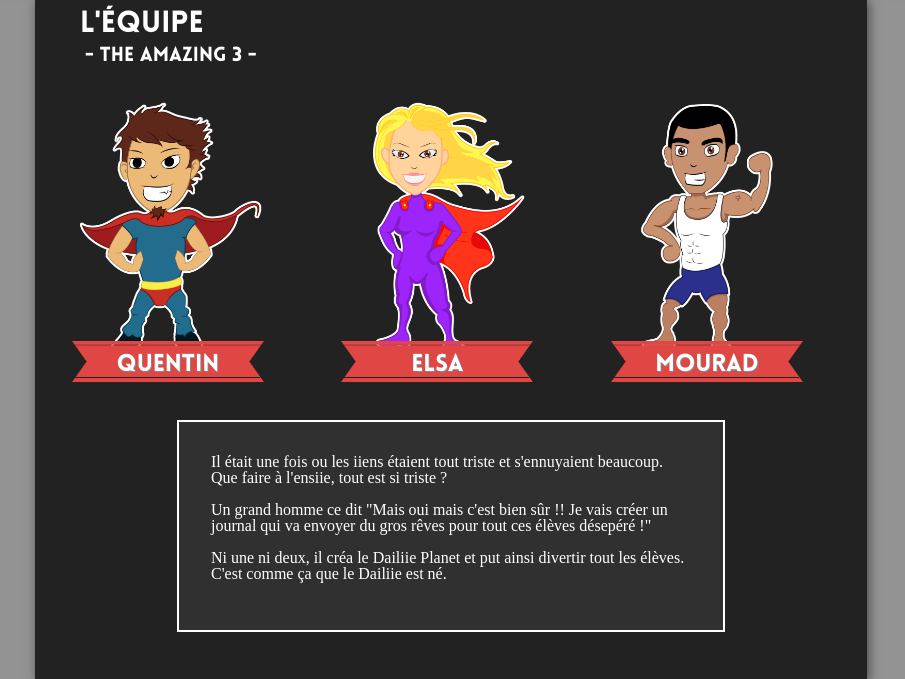
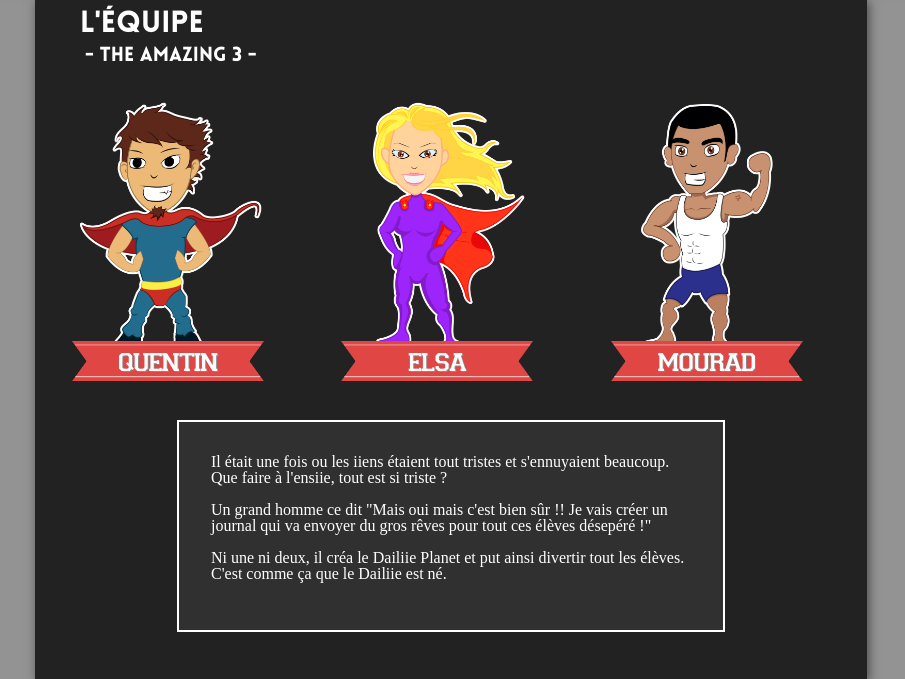
Before and after one commit to quent01/dailiie_planet, a PHP site: page /bonus.html in a window 1280 px wide. Shown: the part 186-865 px from the top of the page, without its empty margins (189-1094 px from the left). Run offline with PHP 8.4, Linux system fonts and the light colour scheme.

Commit message:
finalisation equipe
modification du bandeau, ajout de police

```diff
--- a/bonus.html
+++ b/bonus.html
@@ -65,21 +65,21 @@
 
 					<a class="membre">
 						<img href="#" src="Images/equipe/avatars/Rocket.png" title="Quentin"/>
-						<h3>Quentin</h3>
+						<h3>quentin</h3>
 					</a>
 
 					<a class="membre">
 						<img href="#" src="Images/equipe/avatars/Elsa.png" title="Elsa"/>
-						<h3>Elsa</h3>
+						<h3>elsa</h3>
 					</a>
 
 					<a class="membre">
 						<img href="#" src="Images/equipe/avatars/Moumou.png" title="Mourad"/>
-						<h3>Mourad</h3>
+						<h3>mourad</h3>
 					</a>
 
 					<a class="description">
-						Il était une fois ou les iiens étaient tout triste et s'ennuyaient beaucoup. Que faire à l'ensiie, tout est si triste ?</br></br>
+						Il était une fois ou les iiens étaient tout tristes et s'ennuyaient beaucoup. Que faire à l'ensiie, tout est si triste ?</br></br>
 						Un grand homme ce dit "Mais oui mais c'est bien sûr !! Je vais créer un journal qui va envoyer du gros rêves pour tout ces élèves désepéré !"</br></br>
 						Ni une ni deux, il créa le Dailiie Planet et put ainsi divertir tout les élèves.
 						C'est comme ça que le Dailiie est né.</br></br>
--- a/styledailiie.css
+++ b/styledailiie.css
@@ -59,6 +59,13 @@ table {
     src:url('Polices/Intro.otf') format('opentype');
     font-weight: normal;
     font-style:normal;
+}
+
+@font-face{
+    font-family: 'varsity';
+    src : url('Polices/varsity_regular.ttf') format('truetype');
+    font-weight: normal;
+    font-style: normal;
 }
 
 @font-face{
@@ -454,17 +461,17 @@ iframe{
     display:block;
     position:relative;
     color:white;
-    font-family: 'lovelo';
-    font-size : 1.5em;
+    font-family: 'varsity';
+    font-size : 1.8em;
     text-align: center;
     background-image:url("Images/equipe/bandeau2.png");
     /*box-shadow: 2px 2px 10px rgba(0,0,0,0.5);*/
     text-shadow:1px 1px 0 #888;
     background-size: 100%;
-    height:2em;
-    line-height: 2em;
+    height:1.4em;
+    line-height: 1.4em;
     background-repeat:no-repeat;
-    margin-top: -1.1em;
+    margin-top: -0.9em;
     /*Décoration*/
     /*border-top: 2px dashed rgba(255,255,255,0.7);*/
     /*border-bottom: 2px dashed rgba(255,255,255,0.7);*/
```
Also changed, not shown: Images/equipe/bandeau2.png, Polices/varsity_regular.ttf (added).
